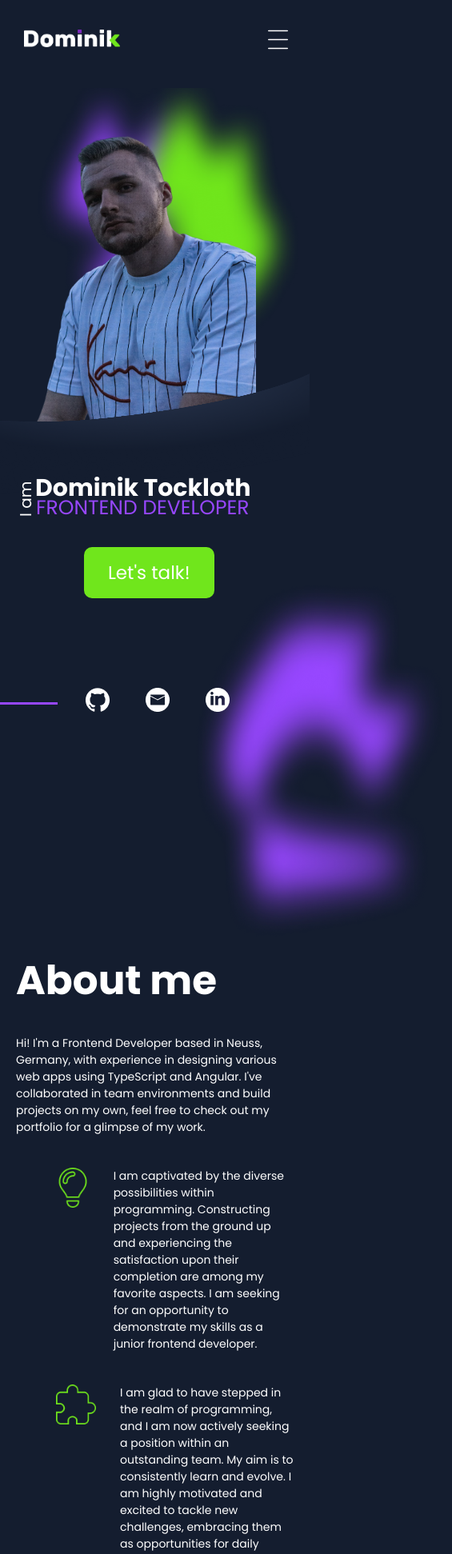
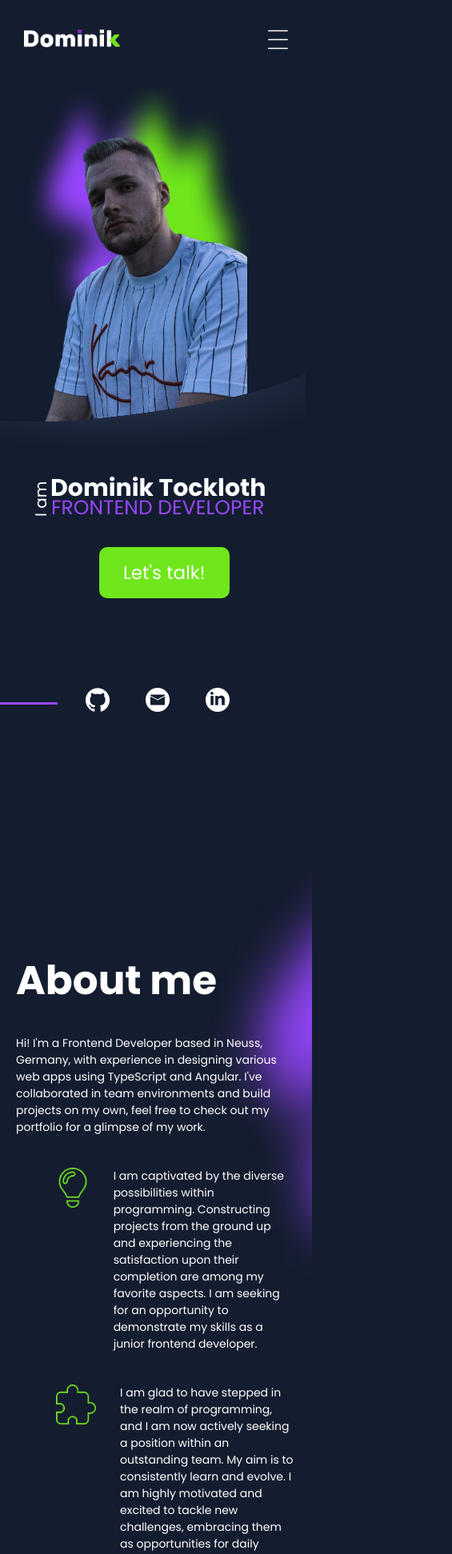
Before and after one commit to DominikTockloth/Portfolio, an Angular app: page / in a window 390 px wide. Shown: the top 1943 px of the page at 80% size, 565 px wide, since content can reach past the window. Built offline with nearby package versions, Linux system fonts and the light colour scheme.

Commit message:
added project links

```diff
--- a/src/app/about-me/about-me.component.html
+++ b/src/app/about-me/about-me.component.html
@@ -24,7 +24,6 @@
         </div>
 
     </div>
-    <img src="./../../assets/img/Purple shadow 1.png" class="shadow-shape">
     <div class="about-img" id="about-img">
 
         <div class="portrait-head"> <img src="./../../assets/img/test-portrait-PhotoRoom.png-PhotoRoom.png">
--- a/src/app/about-me/about-me.component.scss
+++ b/src/app/about-me/about-me.component.scss
@@ -6,11 +6,15 @@ $purple: #9747FF;
     width: 100%;
     display: flex;
     background-color: #141D2F;
+    background-image: url('./../../assets/img/Purple\ shadow\ 1.png');
+    background-repeat: no-repeat;
+    background-position-x: 1200px;
+    background-position-y: -20px;
     color: white;
     padding-left: 100px;
     padding-top: 150px;
     padding-bottom: 150px;
-    z-index: 6;
+    z-index: 10;
 }
 
 .about-content {
@@ -47,15 +51,6 @@ $purple: #9747FF;
     }
 }
 
-.shadow-shape {
-    position: absolute;
-    height: 628px;
-    width: 475px;
-    z-index: 3;
-    top: 913px;
-    right: -175px;
-
-}
 
 .about-img {
     display: flex;
@@ -74,6 +69,7 @@ $purple: #9747FF;
             width: 460px;
             border-radius: 100%;
             border: 4px solid $green;
+            background-color: $darkblue;
         }
     }
 
@@ -82,7 +78,6 @@ $purple: #9747FF;
         height: 4px;
         width: 300px;
         z-index: 6;
-        margin-right: -10px;
     }
 }
 
@@ -103,6 +98,12 @@ $purple: #9747FF;
 
 /**************************  Responsive  ***********************************/
 @media(max-width:1350px) {
+
+    .about-me-main {
+        background-position-x: 900px !important;
+        background-position-y: -20px !important;
+    }
+
     h2 {
         font-size: 65px !important;
     }
@@ -137,7 +138,9 @@ $purple: #9747FF;
     }
 
     .about-me-main {
-
+        background-position-x: 700px !important;
+        background-position-y: 8px !important;
+        background-size: 615px !important;
         padding-top: unset !important;
         padding: 100px 100px !important;
     }
@@ -164,6 +167,22 @@ $purple: #9747FF;
     }
 }
 
+@media(max-width:800px) {
+    .about-me-main {
+        background-position-x: 700px !important;
+        background-position-y: 8px !important;
+        background-size: 615px !important;
+    }
+}
+
+@media(max-width:600px) {
+    .about-me-main {
+        background-position-x: 350px !important;
+        background-position-y: 8px !important;
+        background-size: 615px !important;
+    }
+}
+
 @media(max-width:500px) {
     .about-me-main {
         padding: 120px 20px !important;
@@ -178,3 +197,19 @@ $purple: #9747FF;
     }
 
 }
+
+@media(max-width:460px) {
+    .about-me-main {
+        background-position-x: 250px !important;
+        background-position-y: -65px !important;
+        background-size: 615px !important;
+    }
+}
+
+@media(max-width:380px) {
+    .about-me-main {
+        background-position-x: 190px !important;
+        background-position-y: 8px !important;
+        background-size: 615px !important;
+    }
+}
--- a/src/app/contact/contact.component.scss
+++ b/src/app/contact/contact.component.scss
@@ -286,7 +286,7 @@ $purple: #9747FF;
         margin-left: -32px !important;
     }
 
-    .success-email{
+    .span-mail{
         font-size: 45px !important;
     }
 }
--- a/src/app/footer/footer.component.html
+++ b/src/app/footer/footer.component.html
@@ -1,12 +1,13 @@
 <footer class="main" id="footer">
     <div style="display: flex;flex-direction: column;">
         <a href="#navbar"><img src="./../../assets/img/name.png" class="name"></a>
-        <a (click)="goToImprint()" style="font-size: 16px; cursor: pointer;" class="underline-hover mt">Imprint</a>
+        <a (click)="goToImprint()" style="font-size: 16px; cursor: pointer;" class="mt">Imprint</a>
     </div>
     <div><span style="font-size: 23px;">© Dominik Tockloth 2024</span></div>
     <div class="social-icons">
         <a href="https://github.com/DominikTockloth" target="_blank"><img src="./../../assets/img/github-link.png"></a>
-        <a href="mailto:Dominik&#46;Tockloth@gmx.de"><img src="./../../assets/img/email.png" style="margin-left: 80px;"></a>
+        <a href="mailto:Dominik&#46;Tockloth@gmx.de"><img src="./../../assets/img/email.png"
+                style="margin-left: 80px;"></a>
         <a href="" target="_blank"><img src="./../../assets/img/linked-in-link.png" style="margin-left: 80px;"></a>
     </div>
 </footer>
--- a/src/app/footer/footer.component.scss
+++ b/src/app/footer/footer.component.scss
@@ -9,14 +9,19 @@ $purple: #9747FF;
     border-top: 4px solid $green;
     width: 100%;
     min-height: 250px;
-    max-height:450px ;
+    max-height: 450px;
     padding: 0px 100px;
     color: white;
 
-    a{
+    a {
         text-decoration: none !important;
         color: white !important;
+
+        &:hover {
+            color: $green !important;
+        }
     }
+
 
     .name {
         height: 35px;
@@ -36,6 +41,8 @@ $purple: #9747FF;
         }
     }
 }
+
+
 
 .mt {
     margin-top: 15px !important;
--- a/src/app/landing-page/landing-page.component.scss
+++ b/src/app/landing-page/landing-page.component.scss
@@ -37,10 +37,10 @@ $purple: #9747FF;
     .shape {
         position: absolute;
         width: 100vw;
-        height: 450px;
+        height: 485px;
         z-index: 3;
         top: 500px;
-        left: -3px;
+        left: -8px;
     }
 }
 
@@ -250,6 +250,7 @@ a {
     .shape {
         height: 385px !important;
         top: 344px !important;
+        left: -108px !important;
     }
 
     .social-media-links {
@@ -326,7 +327,7 @@ a {
         left: 15px !important;
         top: unset !important;
         height: 410px !important;
-        width: 500px !important;
+        width: 375px !important;
     }
 
     .portrait {
@@ -379,6 +380,10 @@ a {
         margin-left: 190px !important;
     }
 
+    .shadow {
+        left: -40px !important;
+    }
+
     .portrait {
         left: 15px !important;
     }
@@ -413,7 +418,7 @@ a {
     }
 
     .shadow {
-        left: 39px !important;
+        left: 87px !important;
         top: -30px !important;
         height: 410px !important;
         width: 340px !important;
@@ -423,16 +428,15 @@ a {
         top: -55px !important;
         height: 475px !important;
         width: 325px !important;
-        left: -5px !important;
+        left: 55px !important;
     }
 
     .shape {
         top: 357px !important;
+        left: -8px !important;
     }
 
-    .headline-container {
-        margin-left: 125px !important;
-    }
+
 
     .link-wrapper {
         gap: 10px !important;
@@ -452,3 +456,44 @@ a {
     }
 
 }
+
+@media(max-width:435px) {
+    .shadow {
+        left: 40px !important;
+        top: -30px !important;
+        height: 399px !important;
+        width: 300px !important;
+    }
+
+    .portrait {
+        top: -55px !important;
+        height: 475px !important;
+        width: 300px !important;
+        left: 40px !important;
+    }
+
+    .headline-container {
+        margin-left: 165px !important;
+    }
+}
+
+@media(max-width:395px) {
+    .shadow {
+        left: 22px !important;
+        top: -25px !important;
+    }
+
+    .portrait {
+        left: 9px !important;
+    }
+
+    .headline-container {
+        margin-left: 144px !important;
+    }
+}
+
+@media(max-width:350px) {
+    .headline-container {
+        margin-left: 128px !important;
+    }
+}
--- a/src/app/portfolio-section/portfolio-section.component.html
+++ b/src/app/portfolio-section/portfolio-section.component.html
@@ -15,7 +15,7 @@
             <span> JavaScript | HTML | CSS </span>
             <p translate>Task manager inspired by the Kanban System. Create and organize tasks using drag and drop functions,
                 assign users and categories. </p>
-                <div class="buttons"><a href="" class="test">Live Test</a><a href="https://github.com/DominikTockloth/Join-Kanban-Project" class="github">Github</a></div>
+                <div class="buttons"><a href="https://join.dominik-tockloth.de/" class="test" target="_blank">Live Test</a><a href="https://github.com/DominikTockloth/Join-Kanban-Project" class="github">Github</a></div>
         </div>
     </div>
     <div class="portfolio-content reverse">
@@ -25,7 +25,7 @@
             <span>JavaScript | HTML | CSS</span>
             <p translate>Jump, run and throw game based on object-oriented approach. Help Pepe to find coins and tabasco salsa to
                 fight against the crazy hen.</p>
-                <div class="buttons flex-end-btn"><a href="" class="test">Live Test</a><a href="https://github.com/DominikTockloth/El-Pollo-Loco-" class="github">Github</a></div>
+                <div class="buttons flex-end-btn"><a href="https://el-pollo-loco.dominik-tockloth.de/" class="test" target="_blank">Live Test</a><a href="https://github.com/DominikTockloth/El-Pollo-Loco-" class="github">Github</a></div>
         </div>
     </div>
 
--- a/src/app/portfolio-section/portfolio-section.component.scss
+++ b/src/app/portfolio-section/portfolio-section.component.scss
@@ -33,7 +33,7 @@ $purple: #9747FF;
         position: absolute;
         left: 100%;
         right: 0;
-        transform: translate(-100%, -50%);
+        transform: translate(-102%, -50%);
     }
 }
 
--- a/src/styles.scss
+++ b/src/styles.scss
@@ -15,8 +15,7 @@ body {
     margin: 0;
     scroll-behavior: smooth;
     font-family: "Poppins", sans-serif;
-    overflow-x: hidden;
-    background-color: $darkblue
+    background-color: $darkblue;
 }
 
 ::-webkit-scrollbar {
```
